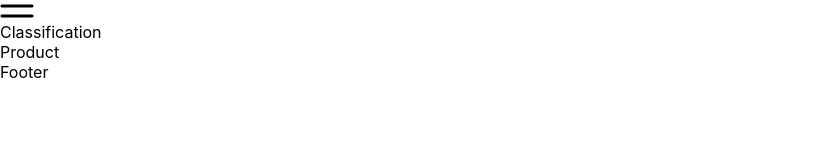
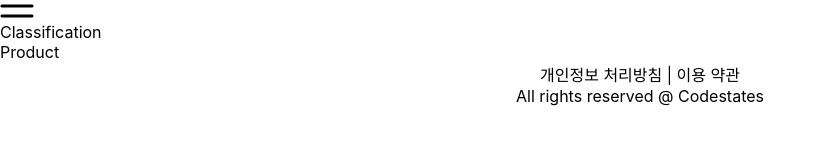
Before and after one commit to Xiel0112/coz-shopping, a React (Create React App) app in the folder coz-shopping/: page /bookmark in a window 1280 px wide. Shown: the part 330-474 px from the top of the page, without its empty margins (0-827 px from the left). Built offline with nearby package versions, Linux system fonts and the light colour scheme.

Commit message:
[Footer] 컴포넌트

```diff
--- /dev/null
+++ b/coz-shopping/src/component/Footer.css
@@ -0,0 +1,3 @@
+.footer {
+  text-align: center;
+}
--- a/coz-shopping/src/component/Footer.js
+++ b/coz-shopping/src/component/Footer.js
@@ -1,5 +1,12 @@
+import "../component/Footer.css";
+
 const Footer = () => {
-  return <div>Footer</div>;
+  return (
+    <div className="footer">
+      <div>개인정보 처리방침 | 이용 약관</div>
+      <div>All rights reserved @ Codestates</div>
+    </div>
+  );
 };
 
 export default Footer;
```
